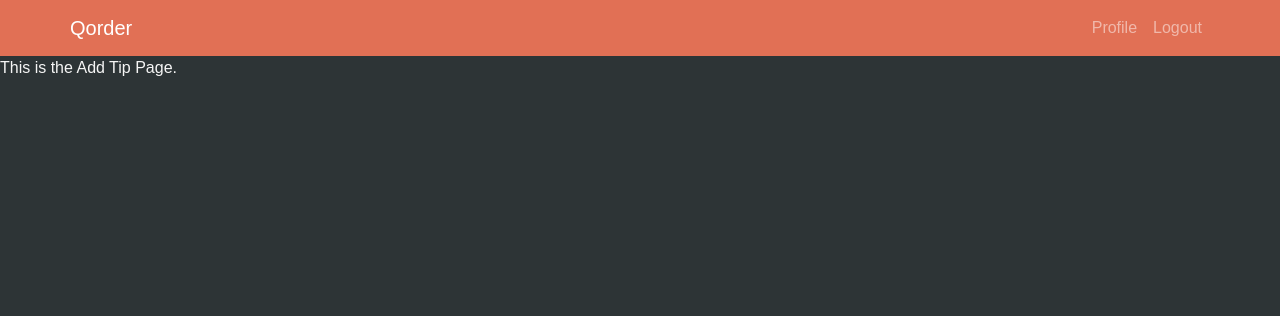
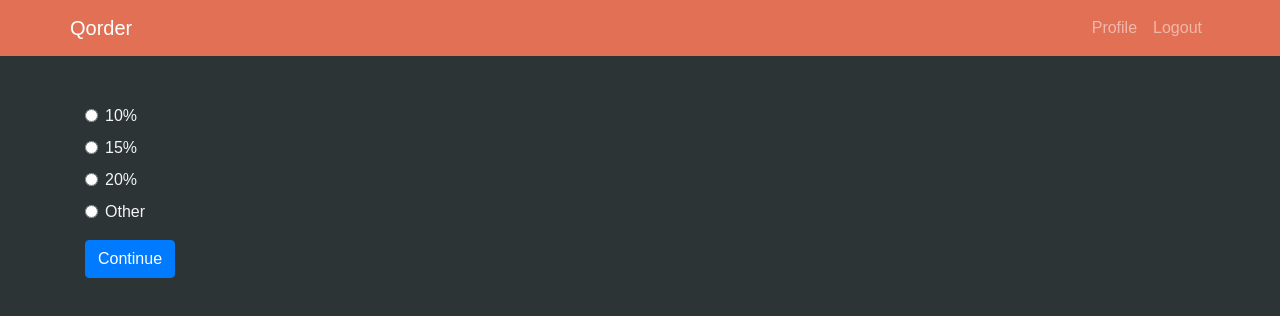
Before and after one commit to JordanCley/Project3, a React (Create React App) app in the folder client/: page /add-tip in a window 1280 px wide. Shown: the top 316 px of the page. Built offline with nearby package versions, Linux system fonts and the light colour scheme; sample sign-in values are in the browser's storage.

Commit message:
started to work on the buttons and routes for the last couple pages buttons do not have any functionality to it yet

```diff
--- /dev/null
+++ b/client/src/pages/AddTip.js
@@ -0,0 +1,73 @@
+import React, { Component } from "react";
+import { Link } from "react-router-dom";
+
+function AddTip() {
+  return (
+    <div>
+      <div className="container">
+        <div className="row mt-5">
+          <div className="col-sm-12">
+            <form>
+              <div className="form-check">
+                <form>
+                  <label>
+                    <input
+                      type="radio"
+                      name="react-tips"
+                      value="option1"
+                      className="form-check-input"
+                    />
+                    10%
+                    {/* Thinking of adding the tip percentage somewhere in this div form */}
+                  </label>
+                </form>
+              </div>
+
+              <div className="form-check">
+                <label>
+                  <input
+                    type="radio"
+                    name="react-tips"
+                    value="option2"
+                    className="form-check-input"
+                  />
+                  15%
+                </label>
+              </div>
+
+              <div className="form-check">
+                <label>
+                  <input
+                    type="radio"
+                    name="react-tips"
+                    value="option3"
+                    className="form-check-input"
+                  />
+                  20%
+                </label>
+              </div>
+              <div className="form-check">
+                <label>
+                  <input
+                    type="radio"
+                    name="react-tips"
+                    value="option3"
+                    className="form-check-input"
+                  />
+                  Other
+                </label>
+              </div>
+              <div className="form-group">
+                <Link to="/confirm-pay">
+                  <button className="btn btn-primary mt-2">Continue</button>
+                </Link>
+              </div>
+            </form>
+          </div>
+        </div>
+      </div>
+    </div>
+  );
+}
+
+export default AddTip;
--- a/client/src/pages/AppTip.js
+++ /dev/null
@@ -1,11 +0,0 @@
-import React from "react";
-
-function AddTip() {
-    return (
-        <div>
-            This is the Add Tip Page.
-        </div>
-    )
-};
-
-export default AddTip;
--- a/client/src/pages/CardInfo.js
+++ b/client/src/pages/CardInfo.js
@@ -1,14 +1,20 @@
 import React from "react";
+import { Button } from "react-bootstrap";
+import { Link } from "react-router-dom";
 
 function CardInfo() {
   return (
     <div>
-            This is the Card Info Input Page.
       <div>
         <form>
           <div class="form-group">
             <label for="formGroupExampleInput">Credit Card Number:</label>
-                    <input type="text" class="form-control" id="formGroupExampleInput" placeholder="0000-0000-0000-0000" />
+            <input
+              type="text"
+              class="form-control"
+              id="formGroupExampleInput"
+              placeholder="0000-0000-0000-0000"
+            />
           </div>
           <div class="row">
             <div class="col">
@@ -17,17 +23,32 @@ function CardInfo() {
             </div>
             <div class="col">
               <label>CVC:</label>
-                        <input type="text" class="form-control" placeholder="On back of Card" />
+              <input
+                type="text"
+                class="form-control"
+                placeholder="On back of Card"
+              />
             </div>
           </div>
           <div class="form-group">
             <label for="formGroupExampleInput2">Name on Card</label>
-                    <input type="text" class="form-control" id="formGroupExampleInput2" placeholder="Michael J. Fox" />
+            <input
+              type="text"
+              class="form-control"
+              id="formGroupExampleInput2"
+              placeholder="Michael J. Fox"
+            />
           </div>
         </form>
       </div>
+      <Link to="/add-tip">
+        <Button>Continue</Button>
+      </Link>
+      <Link to="/view-check">
+        <Button>Back</Button>
+      </Link>
     </div>
-    )
-};
+  );
+}
 
 export default CardInfo;
--- a/client/src/pages/ConfirmPay.js
+++ b/client/src/pages/ConfirmPay.js
@@ -1,11 +1,18 @@
 import React from "react";
+import { Button } from "react-bootstrap";
+import { Link } from "react-router-dom";
 
 function ConfirmPay() {
-    return (
-        <div>
-            This is the Confirm Pay Page.
-        </div>
-    )
-};
+  return (
+    <div>
+      <Link to="/card-info">
+        <Button>Cancel</Button>
+      </Link>
+      <button className="btn btn-primary" type="submit">
+        Pay
+      </button>
+    </div>
+  );
+}
 
 export default ConfirmPay;
```
Also changed, not shown: client/src/index.js (+17 -18 lines). Lines whose indentation alone changed are shown as unchanged.
